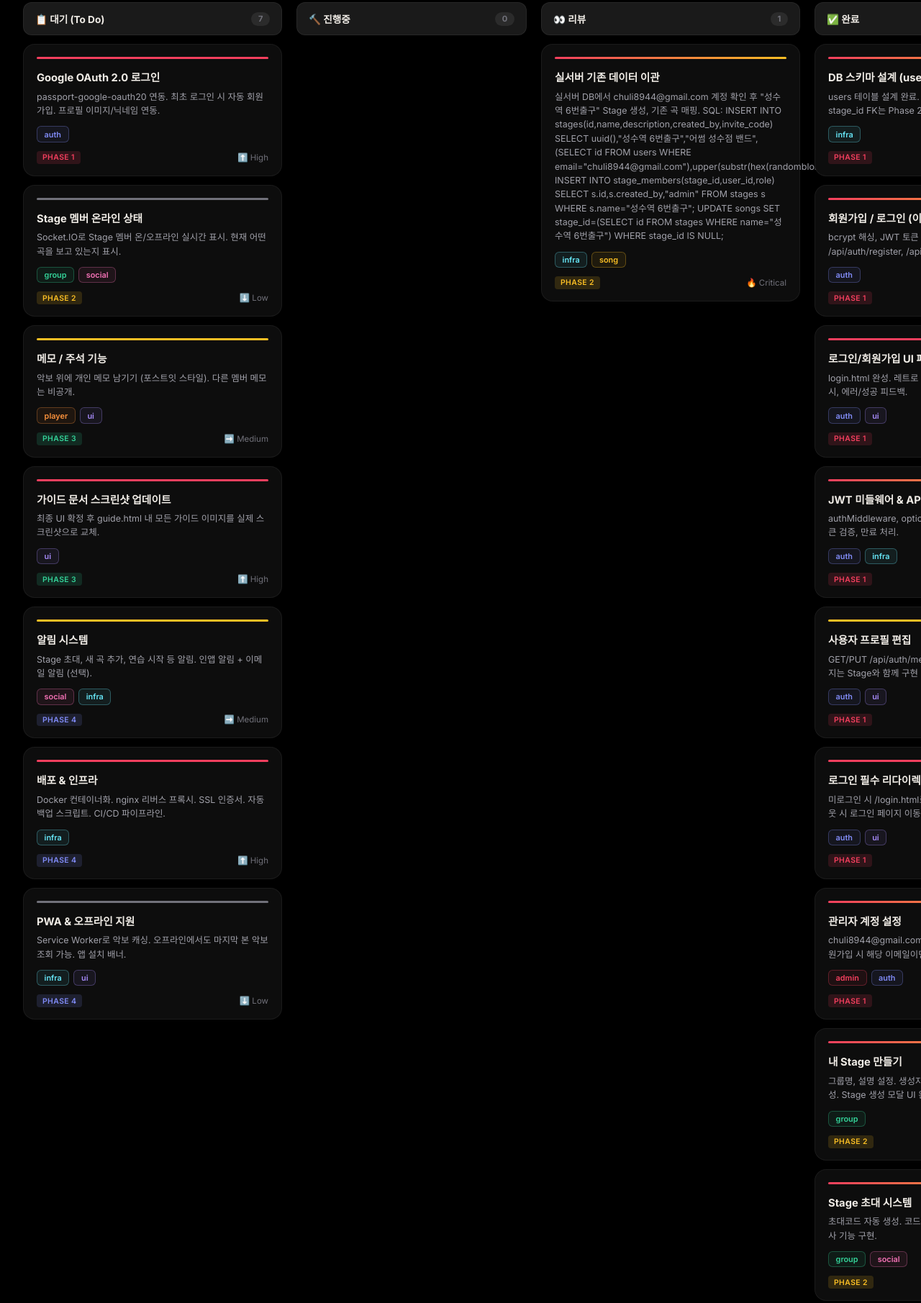
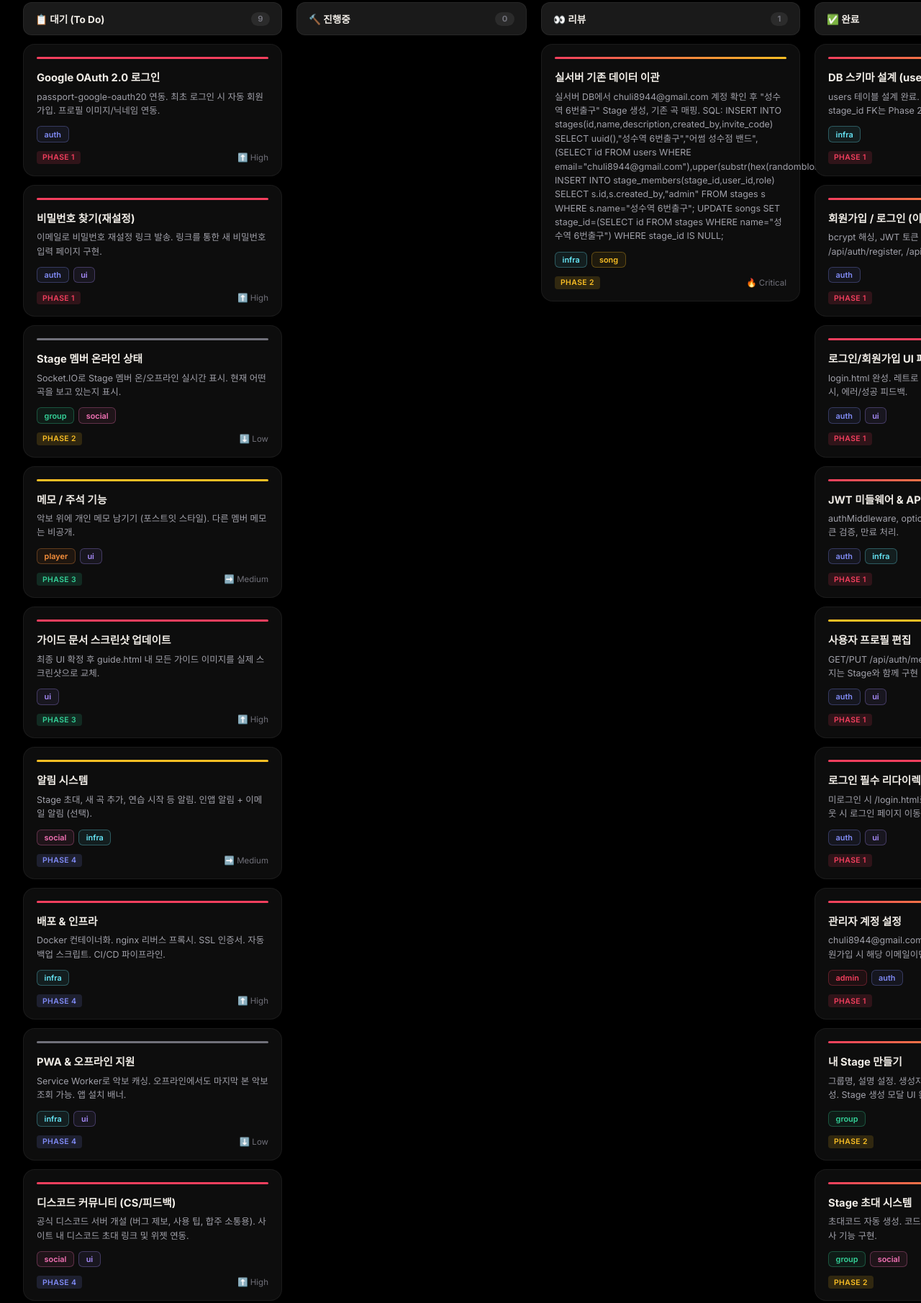
Before and after one commit to kimyoonchul/bandscore, a website: page public/taskboard.html in a window 1280 px wide. Shown: the part 255-2066 px from the top of the page at 72% size. Drawn offline with Linux system fonts and the light colour scheme.

Commit message:
Docs: Taskboard에 비밀번호 찾기 및 Discord 커뮤니티 태스크 추가

```diff
--- a/public/taskboard.html
+++ b/public/taskboard.html
@@ -371,6 +371,7 @@
       { id: 6, title: '사용자 프로필 편집', desc: 'GET/PUT /api/auth/me 구현. 닉네임 변경 가능. 프로필 이미지는 Stage와 함께 구현 예정.', tags: ['auth', 'ui'], phase: '1', status: 'done', priority: 'medium' },
       { id: 7, title: '로그인 필수 리다이렉트', desc: '미로그인 시 /login.html로 자동 이동. 둘러보기 제거. 로그아웃 시 로그인 페이지 이동.', tags: ['auth', 'ui'], phase: '1', status: 'done', priority: 'high' },
       { id: 8, title: '관리자 계정 설정', desc: 'chuli8944@gmail.com을 유일한 admin 계정으로 설정. 회원가입 시 해당 이메일이면 role=admin 자동 부여.', tags: ['admin', 'auth'], phase: '1', status: 'done', priority: 'critical' },
+      { id: 9, title: '비밀번호 찾기(재설정)', desc: '이메일로 비밀번호 재설정 링크 발송. 링크를 통한 새 비밀번호 입력 페이지 구현.', tags: ['auth', 'ui'], phase: '1', status: 'todo', priority: 'high' },
 
       // ═══ Phase 2: 그룹(Stage) 시스템 ═══
       { id: 10, title: '내 Stage 만들기', desc: '그룹명, 설명 설정. 생성자 자동 admin. 고유 초대코드 자동 생성. Stage 생성 모달 UI 완성.', tags: ['group'], phase: '2', status: 'done', priority: 'critical' },
@@ -406,6 +407,7 @@
       { id: 34, title: '알림 시스템', desc: 'Stage 초대, 새 곡 추가, 연습 시작 등 알림. 인앱 알림 + 이메일 알림 (선택).', tags: ['social', 'infra'], phase: '4', status: 'todo', priority: 'medium' },
       { id: 35, title: '배포 & 인프라', desc: 'Docker 컨테이너화. nginx 리버스 프록시. SSL 인증서. 자동 백업 스크립트. CI/CD 파이프라인.', tags: ['infra'], phase: '4', status: 'todo', priority: 'high' },
       { id: 36, title: 'PWA & 오프라인 지원', desc: 'Service Worker로 악보 캐싱. 오프라인에서도 마지막 본 악보 조회 가능. 앱 설치 배너.', tags: ['infra', 'ui'], phase: '4', status: 'todo', priority: 'low' },
+      { id: 37, title: '디스코드 커뮤니티 (CS/피드백)', desc: '공식 디스코드 서버 개설 (버그 제보, 사용 팁, 합주 소통용). 사이트 내 디스코드 초대 링크 및 위젯 연동.', tags: ['social', 'ui'], phase: '4', status: 'todo', priority: 'high' },
 
       // ═══ 브랜딩 & UI (완료) ═══
       { id: 40, title: 'Backstage 브랜딩 전환', desc: 'BandScore → Backstage. 파비콘(레트로 선셋), 타이틀, 메타태그, 헤더 로고 전체 교체.', tags: ['ui'], phase: '1', status: 'done', priority: 'critical' },
```
